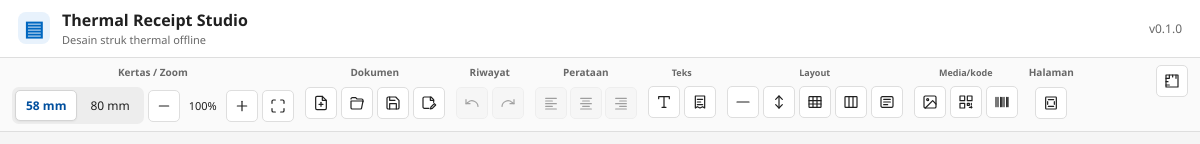
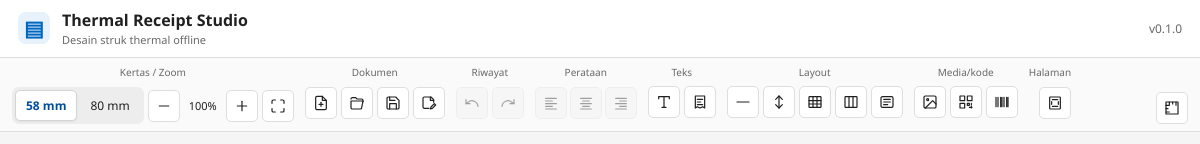
Before and after one commit to primemirza/thermal-receipt-studio, an Electron app: page src/renderer/index.html in a window 1200 px wide. Shown: the top 144 px of the page. Drawn offline with Linux system fonts and the light colour scheme; no server answers.

Commit message:
Normalize toolbar labels and align right-side guide control with button row

```diff
--- a/src/renderer/app.css
+++ b/src/renderer/app.css
@@ -748,3 +748,32 @@ body .toolbar .toolbar-spacer { min-width: 8px; }
 }
 .column-cell [data-inline-edit] { font-weight: inherit; font-style: inherit; text-decoration: inherit; }
 .design-block [data-inline-edit][contenteditable="true"] { user-select: text; -webkit-user-select: text; }
+
+
+/* Phase 5 polish: uniform toolbar group labels and align the far-right guide action with button rows. */
+body .toolbar .tool-section > .tool-label,
+body .toolbar .tool-subsection > .tool-label {
+  font-family: var(--ui);
+  font-size: 10px !important;
+  font-weight: 500;
+  letter-spacing: 0;
+  line-height: 13px !important;
+  height: 13px !important;
+  min-height: 13px !important;
+  margin: 0 0 4px !important;
+  text-transform: none;
+}
+body .toolbar > #toggle-guides {
+  flex: 0 0 32px;
+  align-self: flex-end;
+  width: 32px;
+  min-width: 32px;
+  height: 32px;
+  margin: 0;
+  transform: none;
+}
+body .toolbar .toolbar-global-layout > #global-layout-button {
+  flex: 0 0 32px;
+  align-self: flex-end;
+  margin: 0;
+}
```
